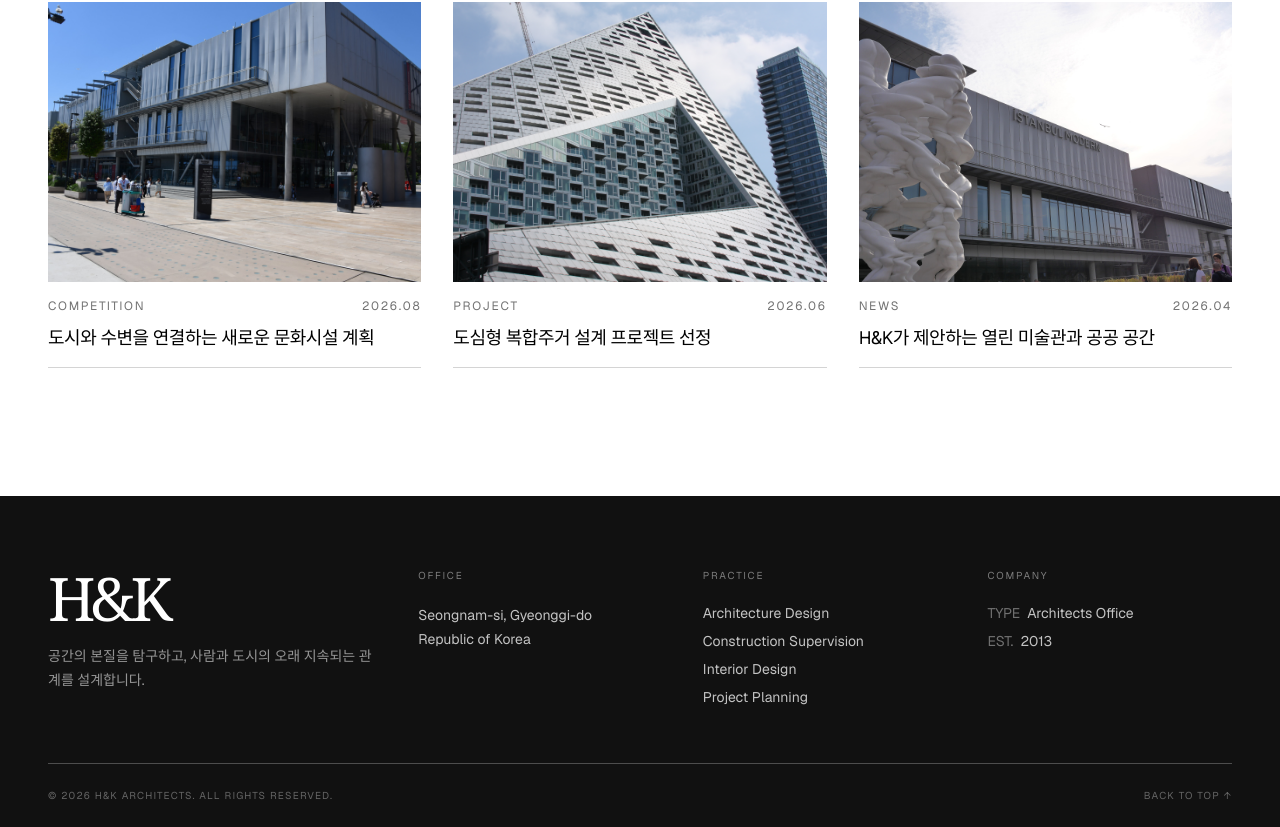
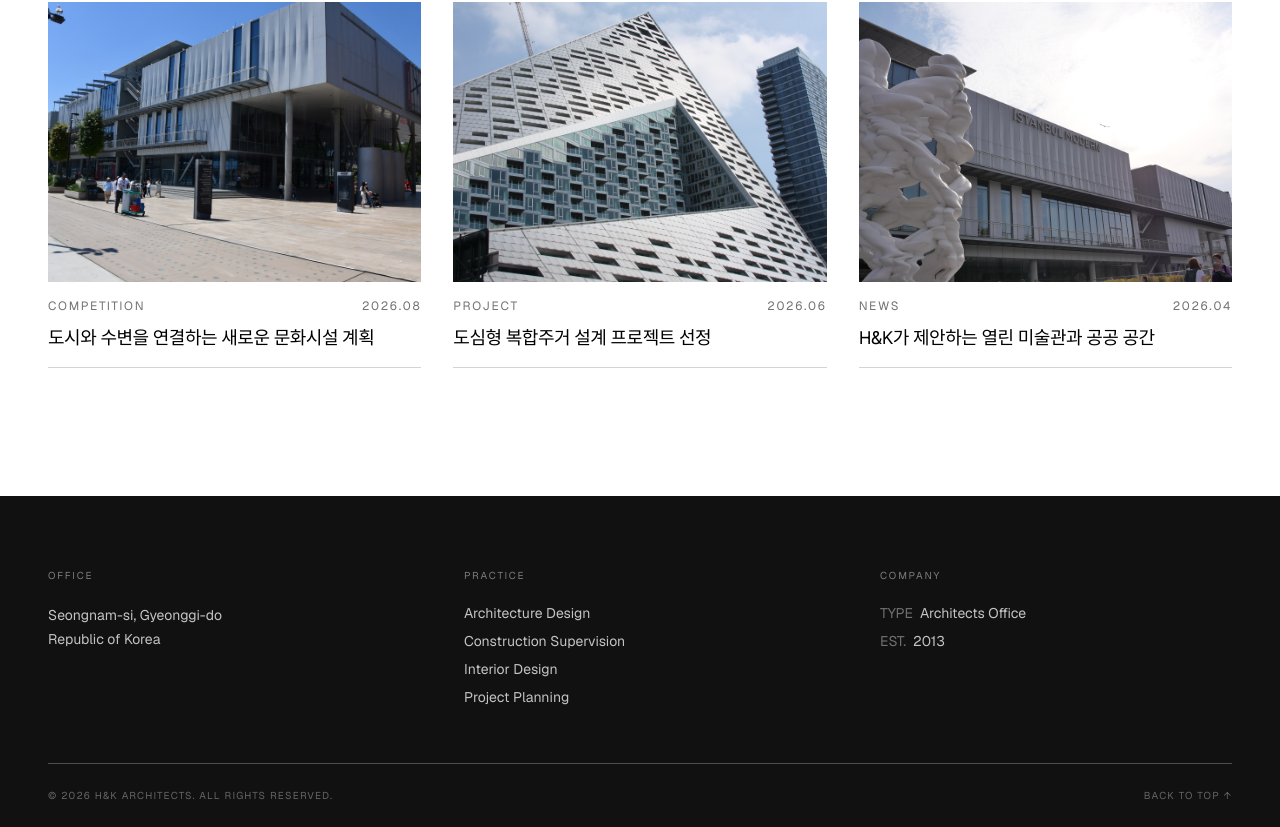
Before and after one commit to min3eo/hk, a Next.js app: page / in a window 1280 px wide. Shown: the part 1035-1862 px from the top of the page. Built offline with nearby package versions, Linux system fonts and the light colour scheme.

Commit message:
style: simplify corporate footer

```diff
--- a/src/app/page.tsx
+++ b/src/app/page.tsx
@@ -124,14 +124,7 @@ function Footer() {
   return (
     <footer className="bg-[#111] px-5 pt-14 pb-6 text-white sm:px-8 sm:pt-18 lg:px-12">
       <div className="mx-auto max-w-[1500px]">
-        <div className="grid gap-12 border-b border-white/25 pb-14 sm:grid-cols-2 lg:grid-cols-[1.35fr_1fr_1fr_1fr] lg:gap-10">
-          <div>
-            <p className="font-[family-name:var(--font-logo)] text-5xl leading-none tracking-[-0.08em] sm:text-6xl">H&amp;K</p>
-            <p className="mt-4 max-w-sm text-sm leading-6 text-white/55">
-              공간의 본질을 탐구하고, 사람과 도시의 오래 지속되는 관계를 설계합니다.
-            </p>
-          </div>
-
+        <div className="grid gap-12 border-b border-white/25 pb-14 sm:grid-cols-3 lg:gap-16">
           <div>
             <h2 className="mb-5 text-[10px] tracking-[0.18em] text-white/45">OFFICE</h2>
             <address className="text-sm leading-6 text-white/75 not-italic">
```
